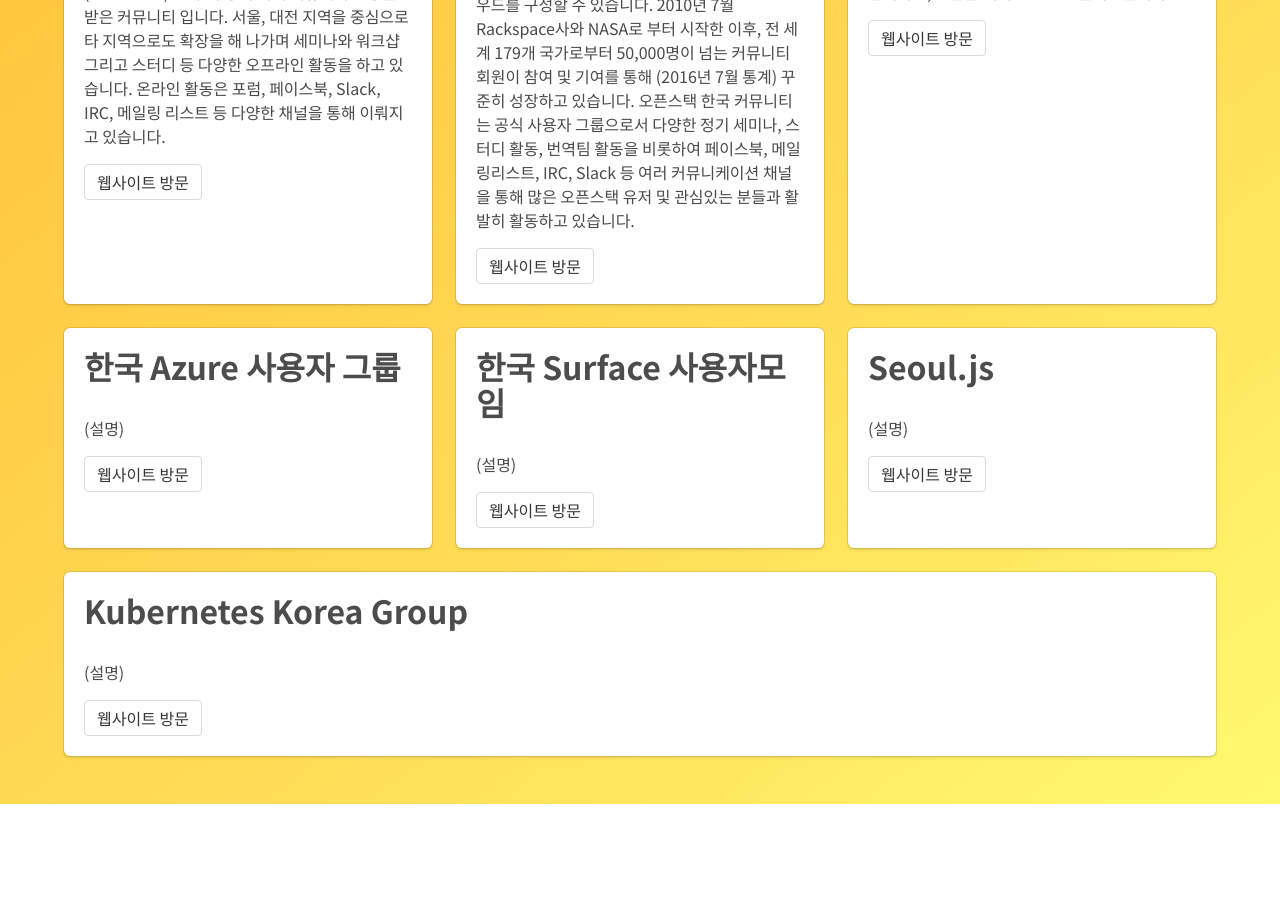
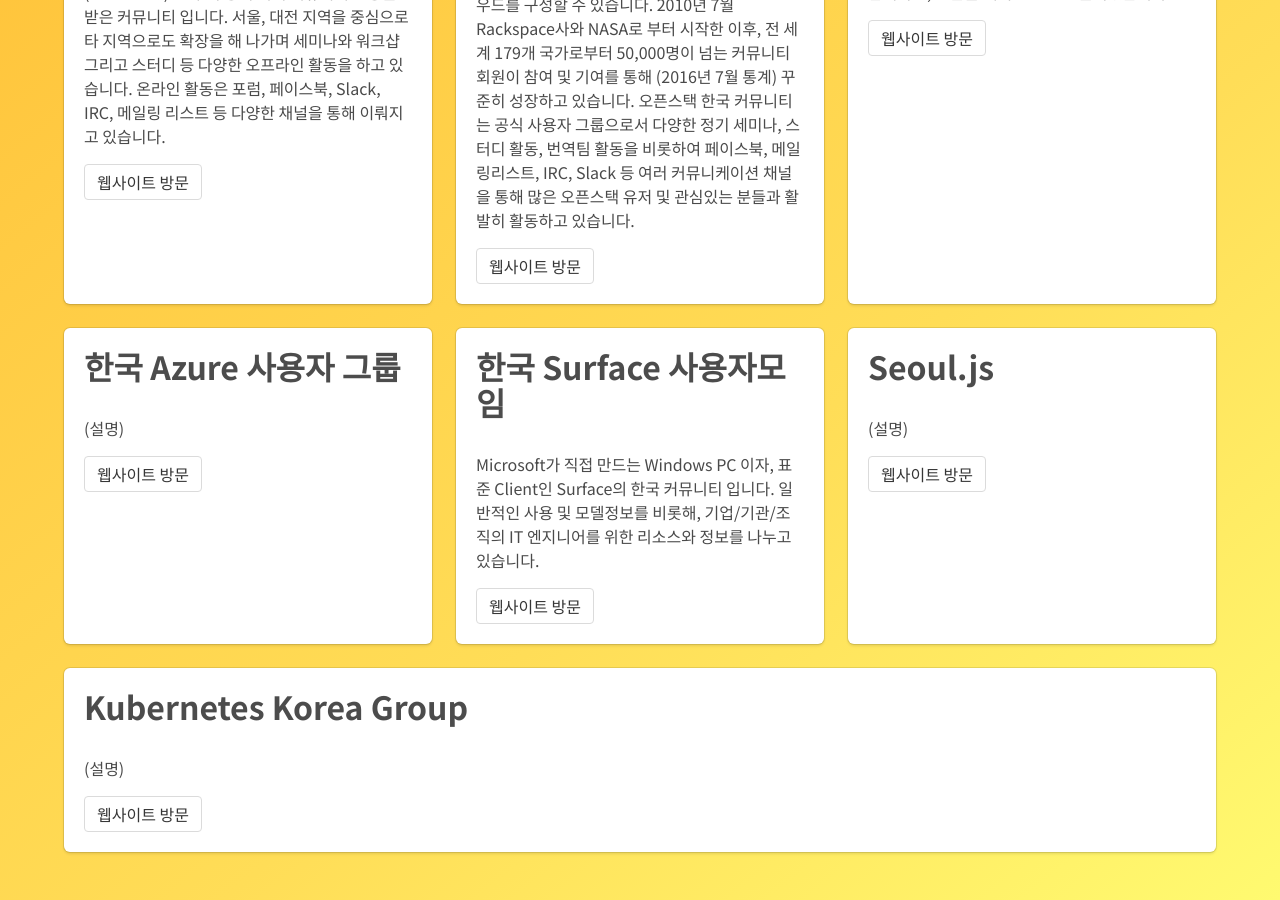
Before and after one commit to meltingcon/meltingcon.github.io, a Jekyll site: the page built from members.html, in a window 1280 px wide and 900 px high, scrolled down 1018 px. Built offline with Jekyll 4.4.1, drawn with Linux system fonts in a browser that asks for light colours; before the commit the page ends 1822 px from its top, so only the background shows below that.

Commit message:
서피스사용자그룹 정보 추가
서피스 사용자그룹 정보를 추가 하였습니다.

```diff
--- a/_config.yml
+++ b/_config.yml
@@ -75,9 +75,10 @@
     desc: >
       (설명)
   - name: 한국 Surface 사용자모임
-    url: https://www.facebook.com/groups/SurfaceKorea/about/
+    url: https://www.facebook.com/groups/SurfaceKorea/
     desc: >
-      (설명)
+      Microsoft가 직접 만드는 Windows PC 이자, 표준 Client인 Surface의 한국 커뮤니티 입니다. 일반적인 사용 및 모델정보를 비롯해,
+      기업/기관/조직의 IT 엔지니어를 위한 리소스와 정보를 나누고 있습니다.
   - name: Seoul.js
     url: https://seoul.js.org/
     desc: >
```
